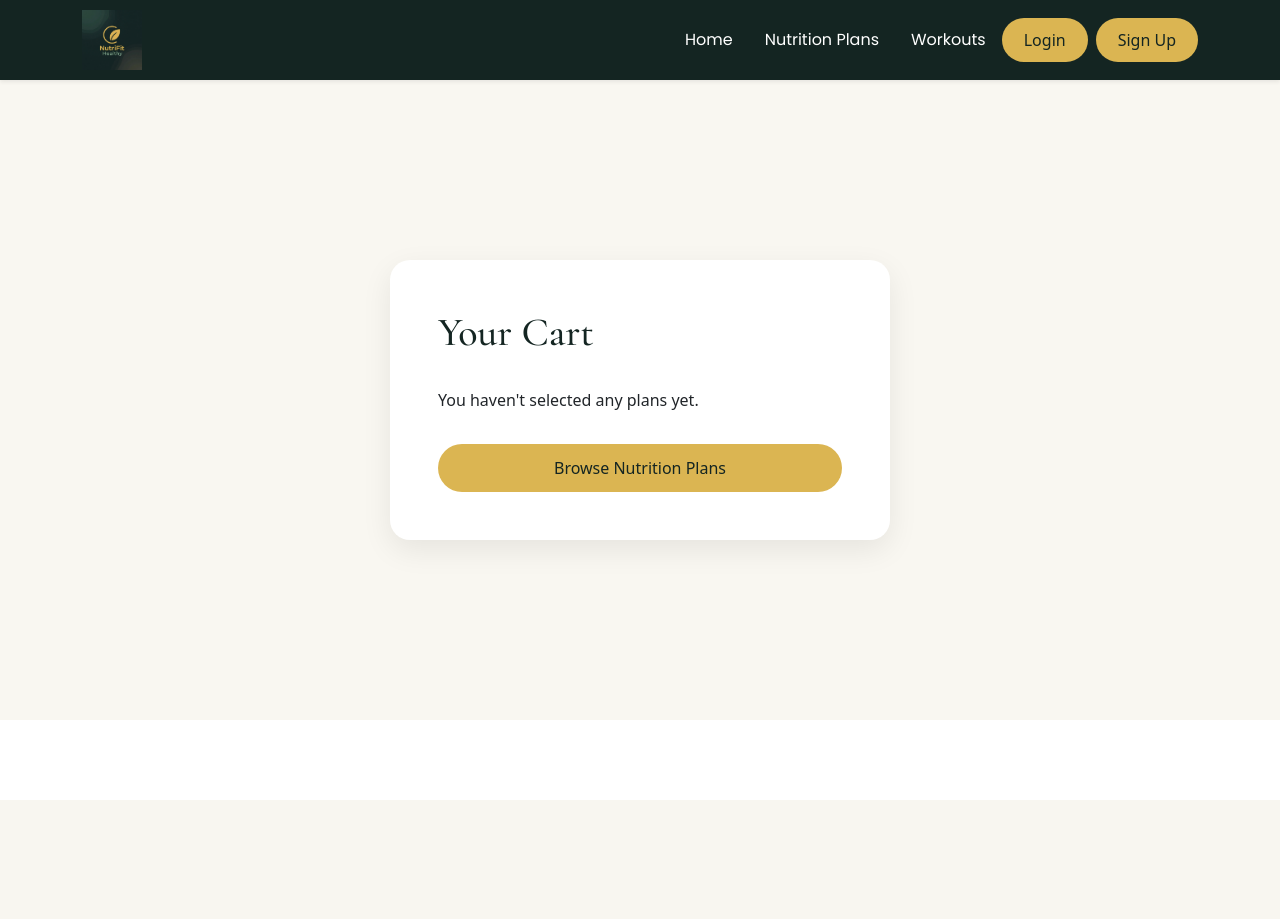
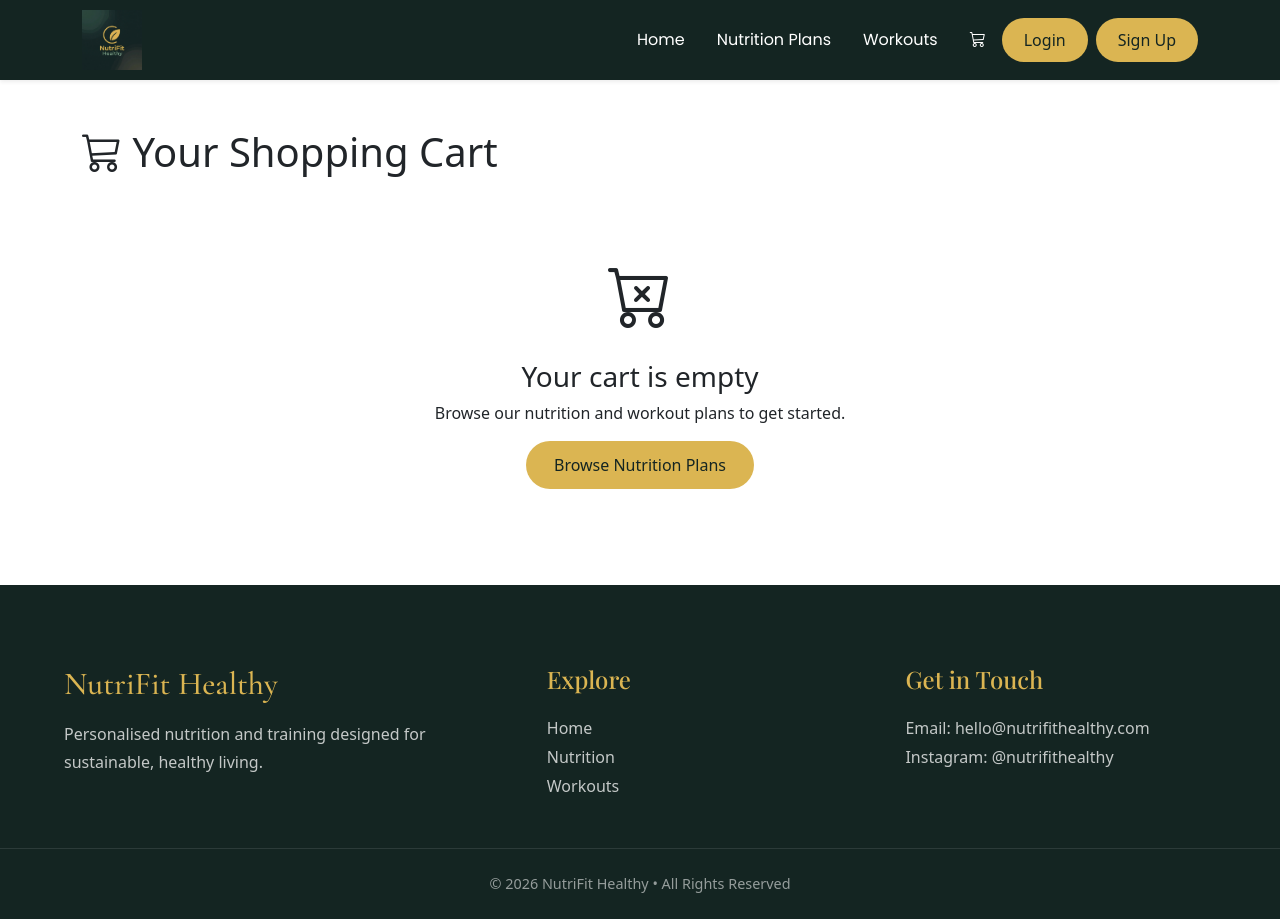
Before and after one commit to isadoraspirov/nutri_fit, a Django app: page /cart/ in a window 1280 px wide. Before the commit the page ends 800 px from the top, so only its background shows below. Run offline with Django 3.2, Linux system fonts and the light colour scheme; some web fonts are replaced.

Commit message:
Implement cart update and remove functionality

```diff
--- a/cart/templates/cart/cart.html
+++ b/cart/templates/cart/cart.html
@@ -6,65 +6,192 @@ Your Cart | NutriFit Healthy
 
 {% block content %}
 
-<section class="auth-section">
-    <div class="auth-card">
+<section class="container py-5">
 
-        <h1>Your Cart</h1>
+    <h1 class="mb-4">
+        <i class="bi bi-cart3"></i>
+        Your Shopping Cart
+    </h1>
 
-        {% if cart_items %}
+    {% if cart_items %}
 
-            <ul class="list-group mb-4">
+        <div class="table-responsive">
 
-                {% for item in cart_items %}
+            <table class="table align-middle">
 
-                    <li class="list-group-item">
+                <thead>
 
-                        <h5>{{ item.plan.name }}</h5>
+                    <tr>
 
-                        <p>{{ item.plan.description }}</p>
+                        <th>Plan</th>
 
-                        <p>
-                            <strong>Price:</strong>
+                        <th>Type</th>
+
+                        <th>Price</th>
+
+                        <th width="180">Quantity</th>
+
+                        <th>Subtotal</th>
+
+                        <th></th>
+
+                    </tr>
+
+                </thead>
+
+                <tbody>
+
+                    {% for item in cart_items %}
+
+                    <tr>
+
+                        <td>
+
+                            <strong>{{ item.plan.name }}</strong>
+
+                            <br>
+
+                            <small class="text-muted">
+                                {{ item.plan.description|truncatewords:12 }}
+                            </small>
+
+                        </td>
+
+                        <td>
+
+                            {{ item.item_type|title }}
+
+                        </td>
+
+                        <td>
+
                             £{{ item.plan.price }}
-                        </p>
 
-                        <p>
-                            <strong>Quantity:</strong>
-                            {{ item.quantity }}
-                        </p>
+                        </td>
 
-                        <p>
-                            <strong>Subtotal:</strong>
-                            £{{ item.subtotal }}
-                        </p>
+                        <td>
 
-                    </li>
+                            <form
+                                method="post"
+                                action="{% url 'cart:update_cart' item.item_key %}"
+                                class="d-flex align-items-center gap-2"
+                            >
 
-                {% endfor %}
+                                {% csrf_token %}
 
-            </ul>
+                                <input
+                                    type="number"
+                                    name="quantity"
+                                    value="{{ item.quantity }}"
+                                    min="1"
+                                    class="form-control"
+                                    style="width:75px;"
+                                >
 
-            <h4 class="mb-3">
-                Total: £{{ total }}
-            </h4>
+                                <button
+                                    class="btn btn-outline-success btn-sm"
+                                    type="submit"
+                                >
+                                    <i class="bi bi-arrow-repeat"></i>
+                                </button>
 
-            <a href="{% url 'payments:checkout' %}"
-               class="btn hero-primary-btn">
-                Continue to Payment
+                            </form>
+
+                        </td>
+
+                        <td>
+
+                            <strong>£{{ item.subtotal }}</strong>
+
+                        </td>
+
+                        <td>
+
+                            <form
+                                method="post"
+                                action="{% url 'cart:remove_from_cart' item.item_key %}"
+                            >
+
+                                {% csrf_token %}
+
+                                <button
+                                    class="btn btn-outline-danger btn-sm"
+                                    type="submit"
+                                >
+                                    <i class="bi bi-trash"></i>
+                                    Remove
+                                </button>
+
+                            </form>
+
+                        </td>
+
+                    </tr>
+
+                    {% endfor %}
+
+                </tbody>
+
+            </table>
+
+        </div>
+
+        <div class="text-end mt-4">
+
+            <h3>
+
+                Total:
+                <strong>£{{ cart_total }}</strong>
+
+            </h3>
+
+            <a
+                href="{% url 'payments:checkout' %}"
+                class="btn hero-primary-btn btn-lg mt-3"
+            >
+
+                <i class="bi bi-credit-card"></i>
+
+                Continue to Checkout
+
             </a>
 
-        {% else %}
+        </div>
 
-            <p>You haven't selected any plans yet.</p>
+    {% else %}
 
-            <a href="{% url 'nutrition_home' %}"
-               class="btn hero-primary-btn">
+        <div class="text-center py-5">
+
+            <i
+                class="bi bi-cart-x"
+                style="font-size:4rem;"
+            ></i>
+
+            <h3 class="mt-3">
+
+                Your cart is empty
+
+            </h3>
+
+            <p>
+
+                Browse our nutrition and workout plans to get started.
+
+            </p>
+
+            <a
+                href="{% url 'nutrition_home' %}"
+                class="btn hero-primary-btn"
+            >
+
                 Browse Nutrition Plans
+
             </a>
 
-        {% endif %}
+        </div>
 
-    </div>
+    {% endif %}
+
 </section>
 
 {% endblock %}
--- a/cart/urls.py
+++ b/cart/urls.py
@@ -5,7 +5,11 @@ from . import views
 app_name = "cart"
 
 urlpatterns = [
-    path("", views.view_cart, name="view_cart"),
+    path(
+        "",
+        views.view_cart,
+        name="view_cart",
+    ),
     path(
         "add/<int:plan_id>/",
         views.add_to_cart,
@@ -16,4 +20,14 @@ urlpatterns = [
         views.add_workout_to_cart,
         name="add_workout_to_cart",
     ),
+    path(
+        "update/<str:item_key>/",
+        views.update_cart,
+        name="update_cart",
+    ),
+    path(
+        "remove/<str:item_key>/",
+        views.remove_from_cart,
+        name="remove_from_cart",
+    ),
 ]
--- a/cart/views.py
+++ b/cart/views.py
@@ -1,5 +1,6 @@
 from django.contrib import messages
 from django.shortcuts import get_object_or_404, redirect, render
+from django.views.decorators.http import require_POST
 
 from nutrition.models import NutritionPlan
 from workouts.models import WorkoutPlan
@@ -60,3 +61,51 @@ def view_cart(request):
     Display the shopping cart.
     """
     return render(request, "cart/cart.html")
+
+
+@require_POST
+def update_cart(request, item_key):
+    """
+    Update the quantity of an item in the cart.
+    """
+    cart = request.session.get("cart", {})
+
+    try:
+        quantity = int(request.POST.get("quantity", 1))
+    except (TypeError, ValueError):
+        quantity = 1
+
+    if item_key not in cart:
+        messages.error(request, "That item is not in your cart.")
+        return redirect("cart:view_cart")
+
+    if quantity > 0:
+        cart[item_key] = quantity
+        messages.success(request, "Cart quantity updated.")
+    else:
+        cart.pop(item_key, None)
+        messages.success(request, "Item removed from your cart.")
+
+    request.session["cart"] = cart
+    request.session.modified = True
+
+    return redirect("cart:view_cart")
+
+
+@require_POST
+def remove_from_cart(request, item_key):
+    """
+    Remove an item completely from the cart.
+    """
+    cart = request.session.get("cart", {})
+
+    if item_key in cart:
+        cart.pop(item_key)
+        messages.success(request, "Item removed from your cart.")
+    else:
+        messages.error(request, "That item is not in your cart.")
+
+    request.session["cart"] = cart
+    request.session.modified = True
+
+    return redirect("cart:view_cart")
--- a/config/urls.py
+++ b/config/urls.py
@@ -7,6 +7,6 @@ urlpatterns = [
     path("accounts/", include("allauth.urls")),
     path("nutrition/", include("nutrition.urls")),
     path("workouts/", include("workouts.urls")),
+    path("cart/", include("cart.urls")),
     path("payments/", include("payments.urls")),
-    path("cart/", include("cart.urls")),
 ]
--- a/templates/base.html
+++ b/templates/base.html
@@ -6,25 +6,14 @@
     {% block meta %}
     <meta charset="utf-8" />
     <meta name="viewport" content="width=device-width, initial-scale=1" />
-    {% endblock %}
+    {% endblock %} {% block extra_meta %} {% endblock %}
 
-    {% block extra_meta %}
-    {% endblock %}
-
-    <title>
-      {% block title %}
-        NutriFit Healthy
-      {% endblock %}
-    </title>
+    <title>{% block title %} NutriFit Healthy {% endblock %}</title>
 
     <!-- Google Fonts -->
     <link rel="preconnect" href="https://fonts.googleapis.com" />
 
-    <link
-      rel="preconnect"
-      href="https://fonts.gstatic.com"
-      crossorigin
-    />
+    <link rel="preconnect" href="https://fonts.gstatic.com" crossorigin />
 
     <link
       href="https://fonts.googleapis.com/css2?family=Josefin+Sans:ital,wght@0,100..700;1,100..700&family=Montserrat:ital,wght@0,100..900;1,100..900&family=Open+Sans:ital,wght@0,300..800;1,300..800&family=Playfair+Display:ital,wght@0,400..900;1,400..900&display=swap"
@@ -32,10 +21,7 @@
     />
 
     <!-- Favicons -->
-    <link
-      rel="icon"
-      href="{% static 'images/favicon/favicon.ico' %}"
-    />
+    <link rel="icon" href="{% static 'images/favicon/favicon.ico' %}" />
 
     <link
       rel="icon"
@@ -77,24 +63,22 @@
       href="https://cdn.jsdelivr.net/npm/bootstrap@5.3.8/dist/css/bootstrap.min.css"
     />
 
-    <!-- Custom CSS -->
+    <!-- Bootstrap Icons -->
     <link
       rel="stylesheet"
-      href="{% static 'css/style.css' %}"
+      href="https://cdn.jsdelivr.net/npm/bootstrap-icons@1.13.1/font/bootstrap-icons.min.css"
     />
 
-    {% block extra_css %}
-    {% endblock %}
+    <!-- Custom CSS -->
+    <link rel="stylesheet" href="{% static 'css/style.css' %}" />
+
+    {% block extra_css %} {% endblock %}
   </head>
 
   <body class="d-flex flex-column min-vh-100">
     <!-- Navbar -->
-    <nav
-      id="navbar"
-      class="navbar navbar-expand-lg navbar-dark shadow-sm"
-    >
+    <nav id="navbar" class="navbar navbar-expand-lg navbar-dark shadow-sm">
       <div class="container">
-        <!-- Logo -->
         <a class="navbar-brand" href="{% url 'home' %}">
           <img
             src="{% static 'images/nutrifit_logo.jpg' %}"
@@ -103,7 +87,6 @@
           />
         </a>
 
-        <!-- Hamburger -->
         <button
           class="navbar-toggler"
           type="button"
@@ -116,43 +99,41 @@
           <span class="navbar-toggler-icon"></span>
         </button>
 
-        <!-- Menu -->
         <div
           class="collapse navbar-collapse justify-content-end"
           id="navbarNav"
         >
           <ul class="navbar-nav align-items-lg-center">
             <li class="nav-item">
-              <a class="nav-link" href="{% url 'home' %}">
-                Home
-              </a>
+              <a class="nav-link" href="{% url 'home' %}"> Home </a>
             </li>
 
             <li class="nav-item">
-              <a class="nav-link" href="/nutrition/">
-                Nutrition Plans
-              </a>
+              <a class="nav-link" href="/nutrition/"> Nutrition Plans </a>
             </li>
 
             <li class="nav-item">
-              <a class="nav-link" href="/workouts/">
-                Workouts
+              <a class="nav-link" href="/workouts/"> Workouts </a>
+            </li>
+
+            <li class="nav-item">
+              <a class="nav-link" href="{% url 'cart:view_cart' %}">
+                <i class="bi bi-cart3"></i>
+
+                {% if product_count > 0 %}
+                <span class="badge bg-success"> {{ product_count }} </span>
+                {% endif %}
               </a>
             </li>
 
             {% if user.is_authenticated %}
 
             <li class="nav-item">
-                <span class="nav-link">
-                  Welcome, {{ user.username }}
-                </span>
+              <span class="nav-link"> Welcome, {{ user.username }} </span>
             </li>
 
             <li class="nav-item ms-lg-2">
-                <a
-                  href="{% url 'account_logout' %}"
-                  class="btn btn-success"
-                >
+              <a href="{% url 'account_logout' %}" class="btn btn-success">
                 Logout
               </a>
             </li>
@@ -160,10 +141,7 @@
             {% else %}
 
             <li class="nav-item ms-lg-2">
-                <a
-                  href="{% url 'account_login' %}"
-                  class="btn btn-success"
-                >
+              <a href="{% url 'account_login' %}" class="btn btn-success">
                 Login
               </a>
             </li>
@@ -203,8 +181,53 @@
     </div>
     {% endif %}
 
-    {% block content %}
-    {% endblock %}
+    <main class="flex-grow-1">{% block content %} {% endblock %}</main>
+
+    <!-- Footer -->
+    <footer class="site-footer mt-auto">
+      <div class="footer-container">
+        <div class="footer-column">
+          <h3 class="footer-logo">NutriFit Healthy</h3>
+
+          <p>
+            Personalised nutrition and training designed for sustainable,
+            healthy living.
+          </p>
+        </div>
+
+        <div class="footer-column">
+          <h4>Explore</h4>
+
+          <ul>
+            <li>
+              <a href="{% url 'home' %}"> Home </a>
+            </li>
+
+            <li>
+              <a href="/nutrition/"> Nutrition </a>
+            </li>
+
+            <li>
+              <a href="/workouts/"> Workouts </a>
+            </li>
+          </ul>
+        </div>
+
+        <div class="footer-column">
+          <h4>Get in Touch</h4>
+
+          <ul>
+            <li>Email: hello@nutrifithealthy.com</li>
+
+            <li>Instagram: @nutrifithealthy</li>
+          </ul>
+        </div>
+      </div>
+
+      <div class="footer-bottom">
+        © 2026 NutriFit Healthy • All Rights Reserved
+      </div>
+    </footer>
 
     <!-- Bootstrap JavaScript -->
     <script src="https://cdn.jsdelivr.net/npm/bootstrap@5.3.8/dist/js/bootstrap.bundle.min.js"></script>
@@ -213,7 +236,6 @@
     <script src="{% static 'js/main.js' %}"></script>
     <script src="{% static 'js/script.js' %}"></script>
 
-    {% block extra_js %}
-    {% endblock %}
+    {% block extra_js %} {% endblock %}
   </body>
 </html>
```
Lines whose indentation alone changed are shown as unchanged.
